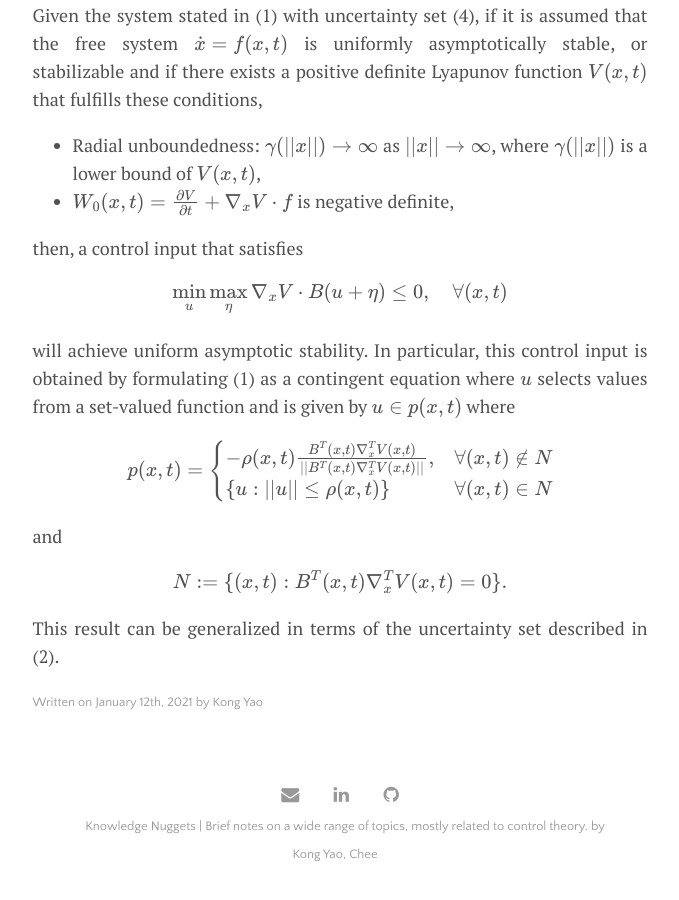
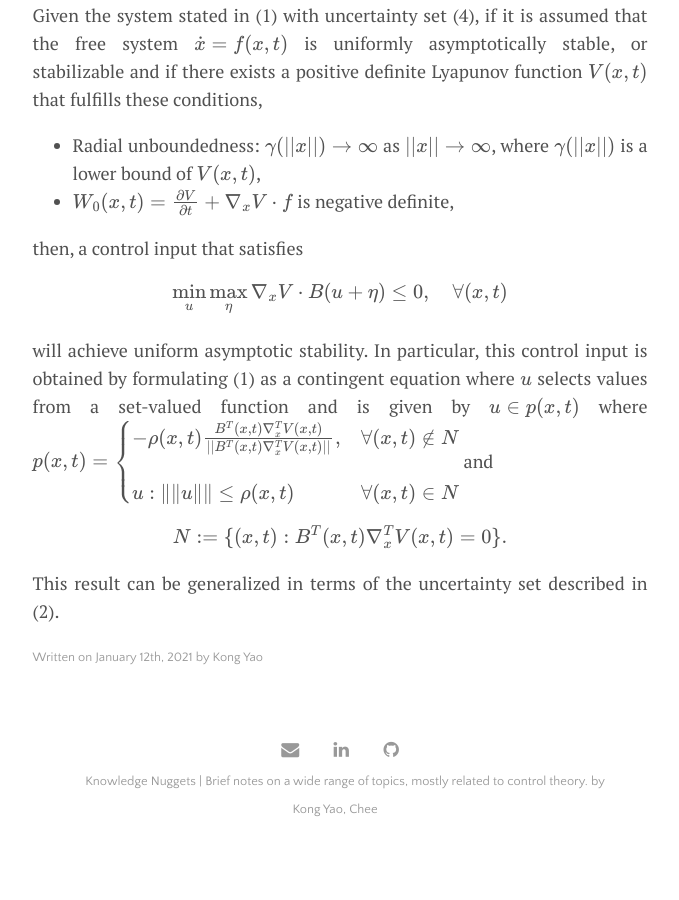
Before and after one commit to CheeGY/cheegy.github.io, a Jekyll site: the page built from _posts/2021-01-12-Gutman1979.md, in a window 1280 px wide and 900 px high, scrolled down 2601 px. Shown: the whole window, without its empty margins (300-979 px from the left). Built offline with Jekyll 4.4.1, drawn with Linux system fonts in a browser that asks for light colours; formulas are drawn with MathJax 3; after the commit the page ends 3456 px from its top, so only the background shows below that.

Commit message:
Update 2021-01-12-Gutman1979.md

```diff
--- a/_posts/2021-01-12-Gutman1979.md
+++ b/_posts/2021-01-12-Gutman1979.md
@@ -73,12 +73,12 @@ then, a control input that satisfies
 \min_u \max_{\eta} \nabla_x V \cdot B(u + \eta) \leq 0, \quad \forall (x,t) \notag
 \end{equation}
 will achieve uniform asymptotic stability. In particular, this control input is obtained by formulating (1) as a contingent equation where $u$ selects values from a set-valued function and is given by $u \in p(x,t)$ where
-\begin{aligned}
+$$
 p(x,t) = \begin{cases}
-            -\rho(x,t) \frac{B^T(x,t) \nabla_x^T V(x,t)}{||B^T(x,t) \nabla_x^T V(x,t)||}, & \forall (x,t) \notin N \newline
+            -\rho(x,t) \frac{B^T(x,t) \nabla_x^T V(x,t)}{||B^T(x,t) \nabla_x^T V(x,t)||}, & \forall (x,t) \notin N \\
             \\{u : \|\|u\|\| \leq \rho(x,t)\\} &\forall (x,t) \in N
             \end{cases}
-\end{aligned}
+$$
 and
 \begin{equation}
 N := \\{(x,t): B^T(x,t) \nabla_x^T V(x,t) = 0\\}. \notag
```
